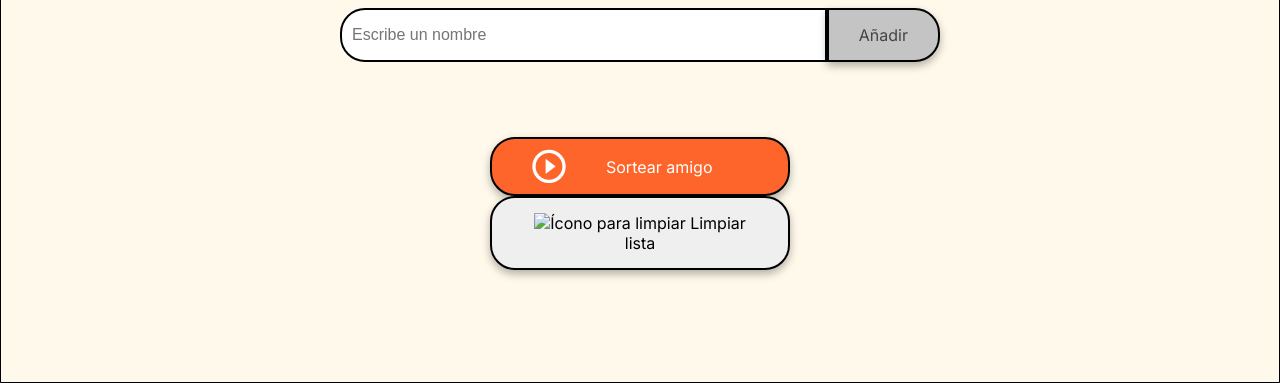
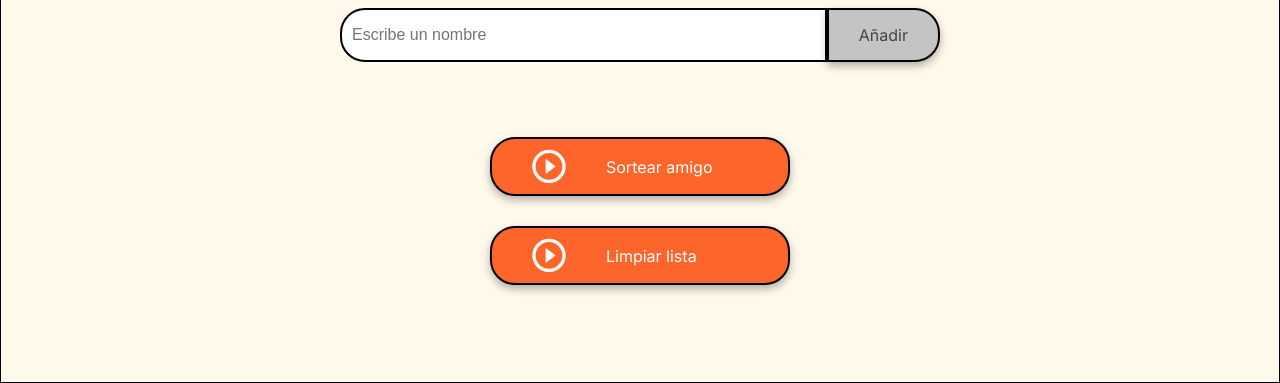
Before and after one commit to Aelis29/challenge-Alura, a plain HTML site: page challenge-amigo-secreto_esp-main/index.html in a window 1280 px wide. Shown: the part 417-800 px from the top of the page. Drawn offline with Linux system fonts and the light colour scheme.

Commit message:
se agrega estilo al boton limpiar Amigos

```diff
--- a/challenge-amigo-secreto_esp-main/index.html
+++ b/challenge-amigo-secreto_esp-main/index.html
@@ -60,7 +60,7 @@
             onclick="limpiarLista()"
             aria-label="Limpiar lista"
           >
-            <img src="assets/clear.png" alt="Ícono para limpiar" />
+            <img src="assets/play_circle_outline.png" alt="Ícono para limpiar" />
             Limpiar lista
           </button>
         </div>
--- a/challenge-amigo-secreto_esp-main/style.css
+++ b/challenge-amigo-secreto_esp-main/style.css
@@ -160,3 +160,23 @@ ul {
 .button-draw:hover {
     background-color: var(--color-button-hover);
 }
+
+
+.button-clear {
+    display: flex;
+    align-items: center;
+    width: 100%;
+    padding: 10px 40px;
+    color: var(--color-white);
+    background-color: var(--color-button);
+    font-size: 16px;
+    margin-top: 10%;
+}
+
+.button-clear img {
+    margin-right: 40px;
+}
+
+.button-clear:hover {
+    background-color: var(--color-button-hover);
+}
```
